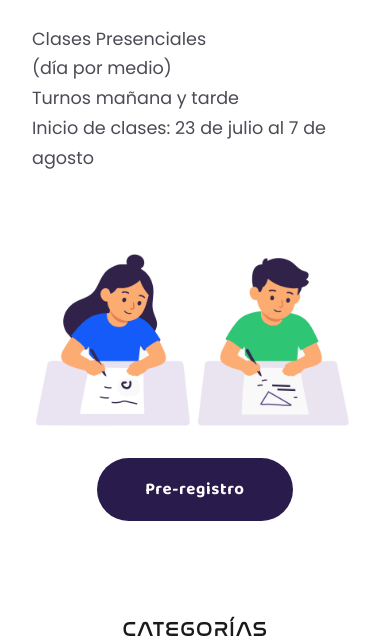
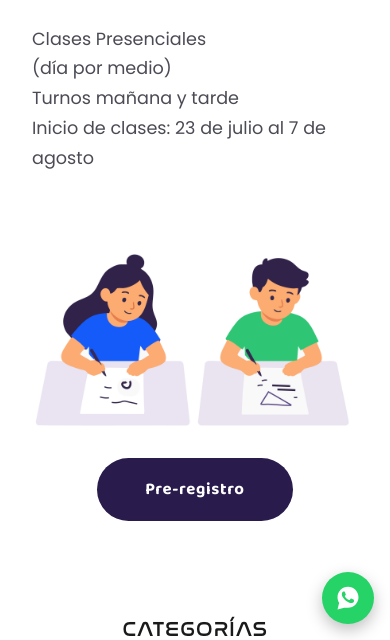
Before and after one commit to blueCarolinne/equattionweb, a plain HTML site: page index.html in a window 390 px wide. Shown: the part 204-844 px from the top of the page. Drawn offline with Linux system fonts and the light colour scheme.

Commit message:
contacto wpp

```diff
--- a/assets/css/styles.css
+++ b/assets/css/styles.css
@@ -322,6 +322,47 @@ section {
   margin-bottom: 0;
 }
 
+/* WhatsApp floating button */
+.whatsapp-float {
+  position: fixed;
+  right: 24px;
+  bottom: 24px;
+  width: 60px;
+  height: 60px;
+  display: flex;
+  align-items: center;
+  justify-content: center;
+  background: #25D366;
+  border-radius: 50%;
+  box-shadow: 0 6px 16px rgba(0, 0, 0, 0.25);
+  z-index: 200;
+  transition: transform 0.2s ease;
+}
+
+.whatsapp-float:hover {
+  transform: scale(1.08);
+}
+
+.whatsapp-float svg {
+  width: 32px;
+  height: 32px;
+  fill: #fff;
+}
+
+@media (max-width: 560px) {
+  .whatsapp-float {
+    right: 16px;
+    bottom: 16px;
+    width: 52px;
+    height: 52px;
+  }
+
+  .whatsapp-float svg {
+    width: 28px;
+    height: 28px;
+  }
+}
+
 /* Responsive */
 @media (max-width: 900px) {
   .hero-grid,
--- a/index.html
+++ b/index.html
@@ -96,7 +96,7 @@
       <div class="info-grid">
         <div class="info-block">
           <p>
-            Tutor: Lic. Silva 69994631<br>
+            Tutor: Lic. Silva <strong>69994631</strong><br>
             Calle Santivañez # 809,<br>
             (media cuadra Plaza Líbano, Z. San Pedro), La Paz - Bolivia
           </p>
@@ -116,6 +116,18 @@
   </section>
 </main>
 
+<a
+  href="https://wa.me/59169994631?text=Buenos%20d%C3%ADas%2C%20me%20gustar%C3%ADa%20m%C3%A1s%20informaci%C3%B3n%20sobre%20el%20Taller%20de%20Entrenamiento%20para%20las%20olimpiadas%2C%20por%20favor"
+  class="whatsapp-float"
+  target="_blank"
+  rel="noopener"
+  aria-label="Chatear por WhatsApp"
+>
+  <svg viewBox="0 0 32 32" xmlns="http://www.w3.org/2000/svg" aria-hidden="true">
+    <path d="M16.004 3C9.377 3 4 8.373 4 15c0 2.386.7 4.61 1.902 6.478L4 29l7.72-1.865A11.94 11.94 0 0 0 16.004 27C22.63 27 28 21.627 28 15S22.63 3 16.004 3Zm6.978 17.05c-.29.816-1.44 1.51-2.36 1.706-.63.132-1.452.238-4.22-.906-3.542-1.463-5.822-5.05-5.998-5.284-.17-.234-1.436-1.912-1.436-3.646 0-1.734.91-2.586 1.234-2.94.29-.316.63-.396.84-.396.21 0 .42.002.604.012.194.01.454-.074.71.542.29.696.984 2.404 1.07 2.58.086.176.144.382.028.616-.114.234-.172.38-.34.584-.17.204-.356.456-.508.612-.17.176-.348.368-.15.72.198.352.882 1.454 1.894 2.354 1.302 1.16 2.4 1.52 2.752 1.69.352.17.556.144.762-.088.204-.234.878-1.022 1.112-1.372.234-.352.468-.292.788-.176.322.116 2.03.958 2.378 1.132.348.176.58.264.664.41.086.148.086.85-.204 1.666Z"/>
+  </svg>
+</a>
+
 <footer class="site-footer">
   <div class="container">
     <p>La Paz - Bolivia</p>
```
